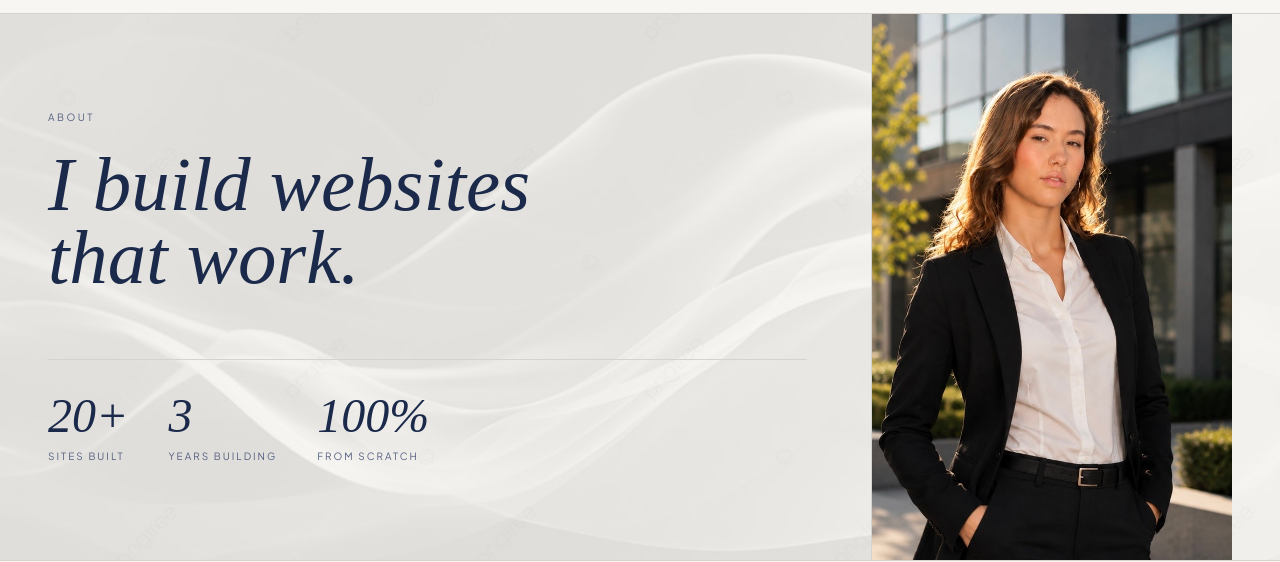
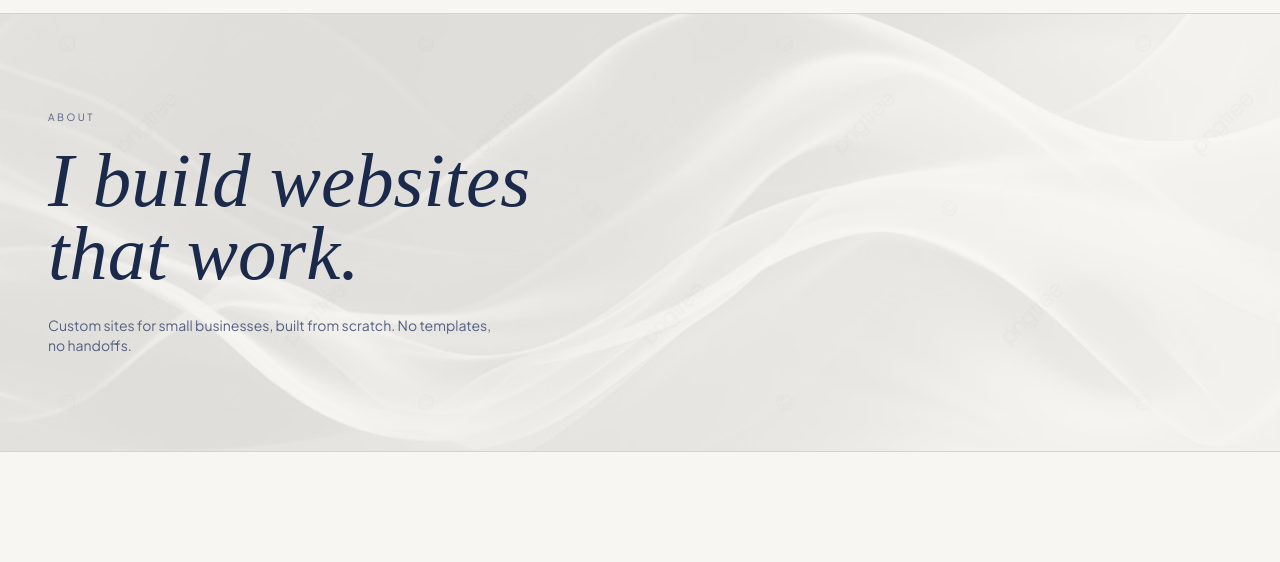
Before and after one commit to alexandriabraniff-dotcom/alexandria-braniff-portfolio, an Astro site: page /about in a window 1280 px wide. Shown: the part 59-621 px from the top of the page. Built offline with nearby package versions, Linux system fonts and the light colour scheme; Astro itself is replaced by a stand-in of ours; a web font is replaced by a local one.

Commit message:
Match About/Projects headers to Services layout; update services heading copy

```diff
--- a/src/pages/about.astro
+++ b/src/pages/about.astro
@@ -17,40 +17,14 @@ import AnimateIn from '../components/AnimateIn.astro';
     <!-- HERO -->
     <section class="border-b border-surface2 overflow-hidden relative">
       <img src="/images/page-header-bg.jpg" alt="" aria-hidden="true" class="absolute inset-0 w-full h-full object-cover pointer-events-none" style="opacity: 0.35;" />
-      <div class="max-w-7xl mx-auto px-6 lg:px-12 relative z-10">
-        <div class="grid lg:grid-cols-[1fr_360px] gap-0 items-stretch">
-
-          <div class="py-16 lg:py-24 pr-0 lg:pr-16 border-r border-surface2 flex flex-col justify-between">
-            <div>
-              <p class="font-body text-[10px] tracking-[0.25em] uppercase text-muted mb-6">About</p>
-              <h1
-                class="font-serif text-text leading-[0.95]"
-                style="font-size: clamp(2.8rem, 6vw, 6rem); font-style: italic; font-weight: 300; animation: fadeUp 0.9s cubic-bezier(0.16,1,0.3,1) both 0.1s;"
-              >
-                I build websites<br />that work.
-              </h1>
-            </div>
-            <div class="flex gap-10 mt-16 pt-8 border-t border-surface2">
-              <div>
-                <span class="font-serif text-text block leading-none" style="font-size: clamp(2rem, 4vw, 3rem); font-style: italic; font-weight: 300;" data-count="20" data-suffix="+">0+</span>
-                <span class="font-body text-[10px] tracking-[0.2em] uppercase text-muted mt-2 block">Sites Built</span>
-              </div>
-              <div>
-                <span class="font-serif text-text block leading-none" style="font-size: clamp(2rem, 4vw, 3rem); font-style: italic; font-weight: 300;" data-count="3" data-suffix="">0</span>
-                <span class="font-body text-[10px] tracking-[0.2em] uppercase text-muted mt-2 block">Years Building</span>
-              </div>
-              <div>
-                <span class="font-serif text-text block leading-none" style="font-size: clamp(2rem, 4vw, 3rem); font-style: italic; font-weight: 300;" data-count="100" data-suffix="%">0%</span>
-                <span class="font-body text-[10px] tracking-[0.2em] uppercase text-muted mt-2 block">From Scratch</span>
-              </div>
-            </div>
-          </div>
-
-          <div class="hidden lg:block overflow-hidden" style="min-height: 480px; animation: fadeUp 0.9s cubic-bezier(0.16,1,0.3,1) both 0.3s;" data-cursor="view">
-            <img src="/images/alexandria-braniff.jpg" alt="Alexandria Braniff" class="w-full h-full object-cover object-top" />
-          </div>
-
-        </div>
+      <div class="max-w-7xl mx-auto px-6 lg:px-12 py-16 lg:py-24 relative z-10">
+        <p class="font-body text-[10px] tracking-[0.25em] uppercase text-muted mb-5">About</p>
+        <h1 class="font-serif text-text leading-[0.95]" style="font-size: clamp(2.8rem, 6vw, 6rem); font-style: italic; font-weight: 300; animation: fadeUp 0.9s cubic-bezier(0.16,1,0.3,1) both 0.1s;">
+          I build websites<br />that work.
+        </h1>
+        <p class="font-body text-sm text-muted max-w-md mt-6" style="animation: fadeUp 0.7s ease-out both 0.3s;">
+          Custom sites for small businesses, built from scratch. No templates, no handoffs.
+        </p>
       </div>
     </section>
 
--- a/src/pages/portfolio.astro
+++ b/src/pages/portfolio.astro
@@ -21,24 +21,14 @@ const projects = allProjects.filter((p: { comingSoon: boolean }) => !p.comingSoo
     <!-- PAGE HEADER -->
     <section class="border-b border-surface2 relative overflow-hidden">
       <img src="/images/page-header-bg.jpg" alt="" aria-hidden="true" class="absolute inset-0 w-full h-full object-cover pointer-events-none" style="opacity: 0.35;" />
-      <div class="max-w-7xl mx-auto px-6 lg:px-12 relative z-10">
-        <div class="grid lg:grid-cols-[1fr_320px] items-stretch">
-          <div class="py-16 lg:py-24 pr-0 lg:pr-16 border-r border-surface2">
-            <p class="font-body text-[10px] tracking-[0.25em] uppercase text-muted mb-6">Portfolio</p>
-            <h1
-              class="font-serif text-text leading-[0.95] mb-6"
-              style="font-size: clamp(2.8rem, 6vw, 6rem); font-style: italic; font-weight: 300; animation: fadeUp 0.9s cubic-bezier(0.16,1,0.3,1) both 0.1s;"
-            >
-              Work that speaks.
-            </h1>
-            <p class="font-body text-sm text-muted max-w-md" style="animation: fadeUp 0.7s ease-out both 0.3s;">
-              A growing collection of custom websites built from scratch for small businesses across Australia and Canada.
-            </p>
-          </div>
-          <div class="placeholder-img deep hidden lg:flex" style="min-height: 360px; animation: fadeUp 0.9s cubic-bezier(0.16,1,0.3,1) both 0.3s;" data-cursor="view">
-            <img src="https://picsum.photos/seed/alexa-portfolio/640/720" alt="" class="absolute inset-0 w-full h-full object-cover" />
-          </div>
-        </div>
+      <div class="max-w-7xl mx-auto px-6 lg:px-12 py-16 lg:py-24 relative z-10">
+        <p class="font-body text-[10px] tracking-[0.25em] uppercase text-muted mb-5">Projects</p>
+        <h1 class="font-serif text-text leading-[0.95]" style="font-size: clamp(2.8rem, 6vw, 6rem); font-style: italic; font-weight: 300; animation: fadeUp 0.9s cubic-bezier(0.16,1,0.3,1) both 0.1s;">
+          Work that speaks.
+        </h1>
+        <p class="font-body text-sm text-muted max-w-md mt-6" style="animation: fadeUp 0.7s ease-out both 0.3s;">
+          A growing collection of custom websites built from scratch for small businesses across Australia and Canada.
+        </p>
       </div>
     </section>
 
--- a/src/pages/services.astro
+++ b/src/pages/services.astro
@@ -46,7 +46,7 @@ const services = [
       <div class="max-w-7xl mx-auto px-6 lg:px-12 py-16 lg:py-24 relative z-10">
         <p class="font-body text-[10px] tracking-[0.25em] uppercase text-muted mb-5">Services</p>
         <h1 class="font-serif text-text leading-[0.95]" style="font-size: clamp(2.8rem, 6vw, 6rem); font-style: italic; font-weight: 300; animation: fadeUp 0.9s cubic-bezier(0.16,1,0.3,1) both 0.1s;">
-          What I do for<br />small business.
+          What I do for<br />your business.
         </h1>
         <p class="font-body text-sm text-muted max-w-md mt-6" style="animation: fadeUp 0.7s ease-out both 0.3s;">
           Every project is built from scratch. No templates, no shortcuts, no handoffs to someone else.
```
